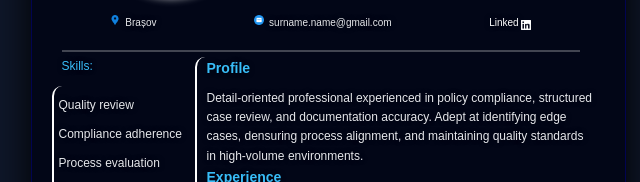
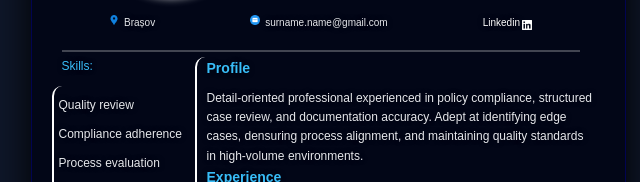
Before and after one commit to DafinLaw/github-personal-homepage, a plain HTML site: page quality-assessor.html in a window 1280 px wide. Shown: the part 209-391 px from the top of the page, 312-952 px from the left. Drawn offline with Linux system fonts and the light colour scheme.

Commit message:
Update quality-assessor.html

```diff
--- a/quality-assessor.html
+++ b/quality-assessor.html
@@ -57,7 +57,7 @@
 
             <div class="contact-btns">
                 <p>
-                    <a href="https://www.linkedin.com/in/dasc%C4%83lu-paul-b7093123a/" target="_blank" class="link-decor">Linked</a>
+                    <a href="https://www.linkedin.com/in/dasc%C4%83lu-paul-b7093123a/" target="_blank" class="link-decor">Linkedin</a>
                 </p>
                 <a href="https://www.linkedin.com/in/dasc%C4%83lu-paul-b7093123a/" target="_blank" class="link-decor">
                     <div id="in-btn"></div>
```
